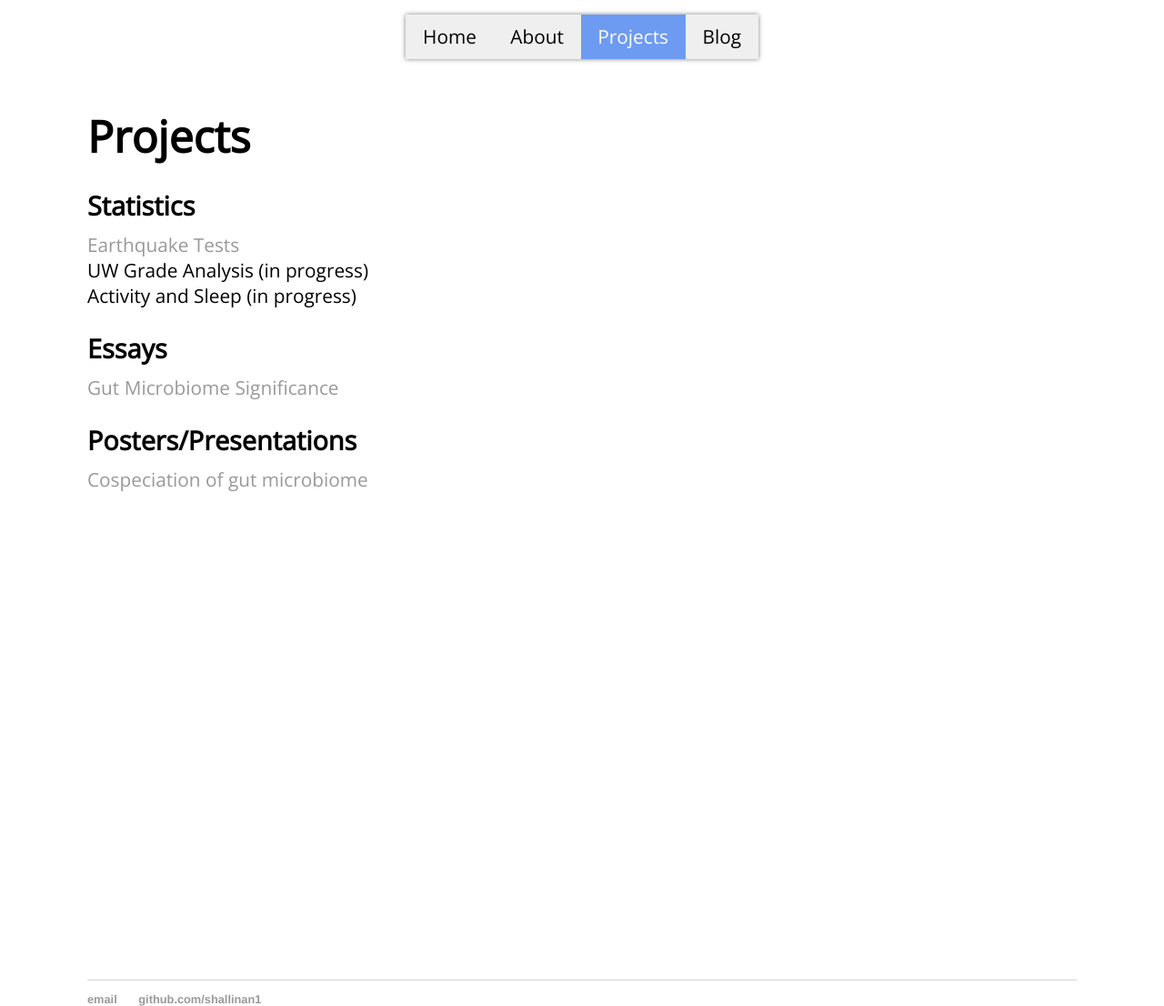
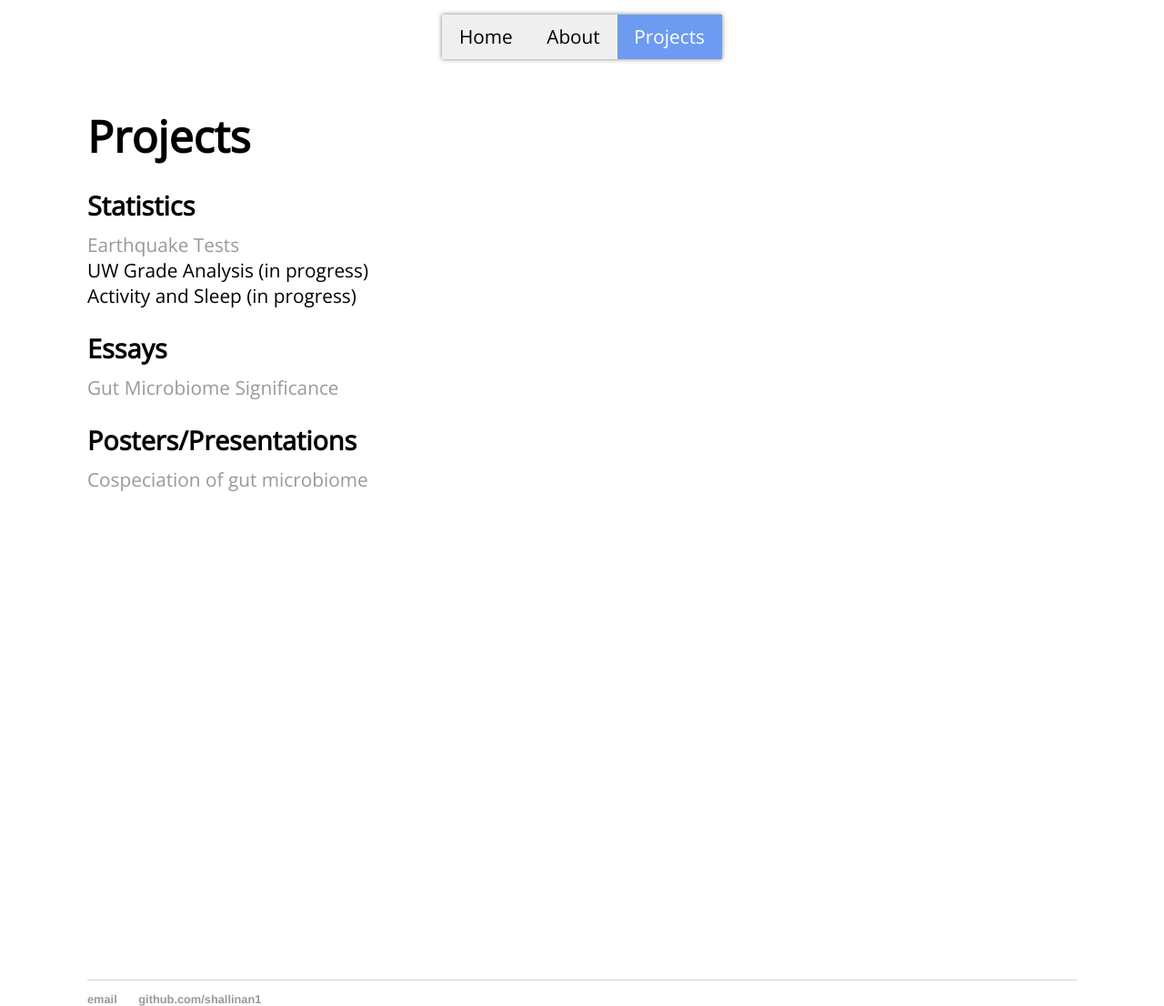
Before and after one commit to shallinan1/shallinan1.github.io, a Jekyll site: the page built from projects/index.md, in a window 1280 px wide. Shown: the whole page at 91% size. Built offline with Jekyll 4.4.1, drawn with Linux system fonts in a browser that asks for light colours.

Commit message:
Remove outdated link

```diff
--- a/_layouts/about.html
+++ b/_layouts/about.html
@@ -10,8 +10,7 @@
 	    		<ul>
 	        	<li><a href="/">Home</a></li
 				><li><a class = "active" href="/about">About</a></li
-				><li><a href="/projects">Projects</a></li
-				><li><a href="/blog">Blog</a></li>
+				><li><a href="/projects">Projects</a></li>
 	    		</ul>
 			</nav>
 			<div class = "container">
--- a/_layouts/home.html
+++ b/_layouts/home.html
@@ -13,8 +13,7 @@
 			    		<ul>
 				        	<li><a class = "active" href="/">Home</a></li
 							><li><a href="/about">About</a></li
-							><li><a href="/projects">Projects</a></li
-							><li><a href="/blog">Blog</a></li>
+							><li><a href="/projects">Projects</a></li>
 			    		</ul>
 					</nav>
 			    	</div>
--- a/_layouts/projects.html
+++ b/_layouts/projects.html
@@ -11,8 +11,7 @@
 				<font color = "red">
 	        	<li><a href="/">Home</a></li
 				><li><a href="/about">About</a></li
-				><li><a class = "active" href="/projects">Projects</a></li
-				><li><a href="/blog">Blog</a></li>
+				><li><a class = "active" href="/projects">Projects</a></li>
 				</font>
 	    		</ul>
 			</nav>
```
